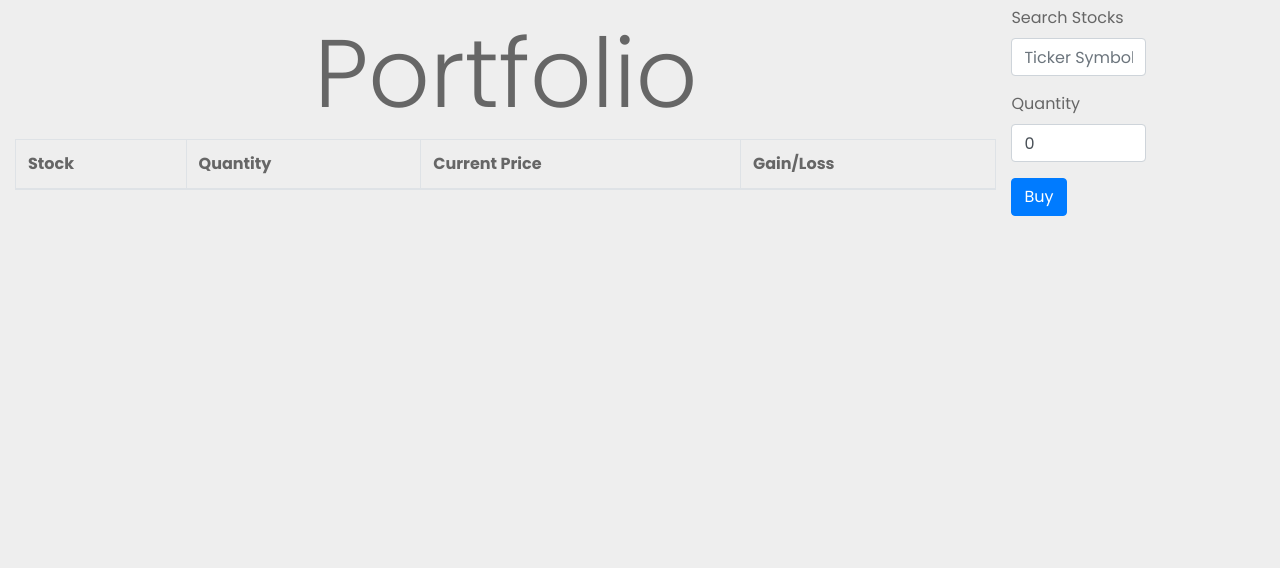
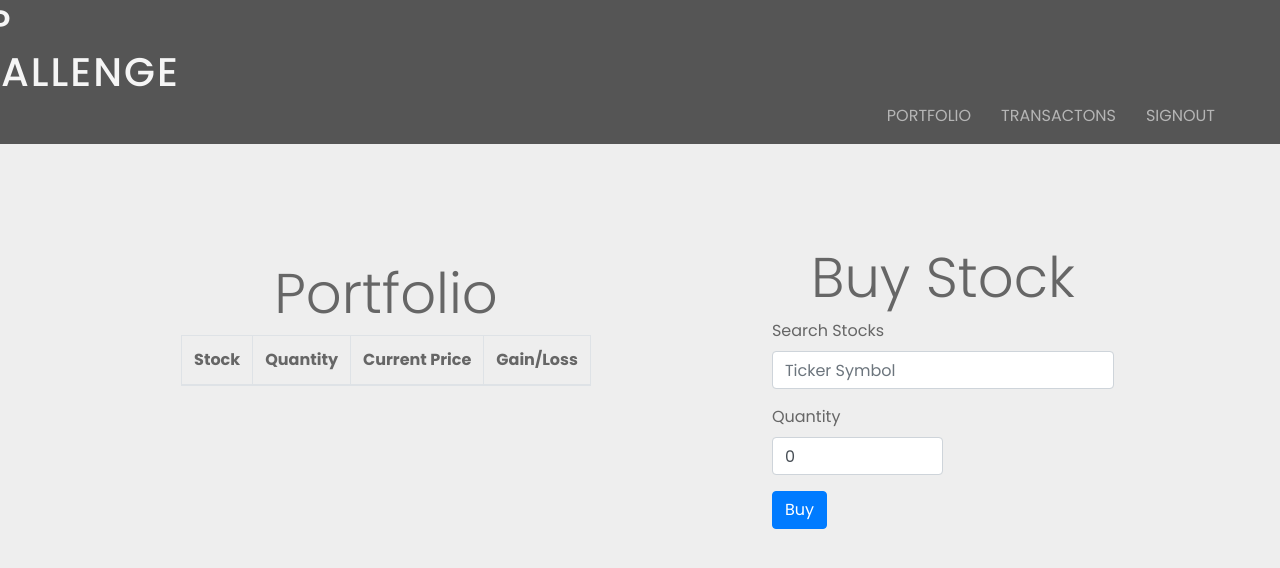
Before and after one commit to gurundoro/ttp_challenge, a React (Create React App) app in the folder ttp_frontend/: page /portfolio in a window 1280 px wide. Shown: the top 568 px of the page. Built offline with nearby package versions, Linux system fonts and the light colour scheme; no server answers.

Commit message:
signout and portfolio page styling

```diff
--- a/ttp_frontend/src/App.css
+++ b/ttp_frontend/src/App.css
@@ -1,23 +1,124 @@
-/* .App {
-    text-align: center;
-    height: 100%;
-    width: 100%;
-    background-size: cover;
-    background-attachment: scroll;
-    background-position: center;
-    position: relative;
+@import url('https://fonts.googleapis.com/css?family=Poppins:100,200,300,400,500,600,700,800,900');
+body{
+  font-family: 'Poppins', sans-serif;
+  font-size: 16px;
+  background: #eee;
+  color:#666;
+}
+.login-container{
+  height: 100vh;
+  width: 100%;
+}
+.login-form{
+  margin: auto;
+  width: 370px;
+  padding: 15px;
+  max-width: 100%;
+}
+.login-form .form-control{
+  font-size: 15px;
+  min-height: 48px;
+  font-weight: 500;
+}
+.login-form a{
+  text-decoration: none;
+  color:#666;
+}
+.login-form a:hover{
+  color:#B8B8B8;
+}
+.forgot-link{
+  font-size: 13px;
+}
+
+.form-control:focus{
+  border-color:#B8B8B8;
+  box-shadow: 0 0 0 0.2rem rgba(114,61,190,.25);
+}
+.btn-custom{
+  background: #B8B8B8;
+  border-color:#B8B8B8;
+  color:#fff;
+  font-size: 15px;
+  font-weight: 600;
+  min-height: 48px;
+}
+.btn-custom:focus,
+.btn-custom:hover,
+.btn-custom:active,
+.btn-custom:active:focus{
+  background: #555;
+  border-color: #555;
+  color:#fff;
+}
+.btn-custom:focus{
+  box-shadow: 0 0 0 0.2rem rgba(114,61,190,.25);
+}
+
+/* * {
+    padding: 0;
+    box-sizing: border-box;
+    margin: 0;
+    font-family: -apple-system, BlinkMacSystemFont, "Segoe UI", "Roboto", "Oxygen", "Ubuntu", "Cantarell", "Fira Sans", "Droid Sans", "Helvetica Neue", sans-serif;
+    -webkit-font-smoothing: antialiased;
+    -moz-osx-font-smoothing: grayscale
+} */
+
+/* code {
+    font-family: source-code-pro, Menlo, Monaco, Consolas, "Courier New", monospace
+} */
+
+nav {
+    min-height: 70px;
+    background: #555;
+    color: #f5f5f5;
+    overflow: hidden;
     display: flex;
+    justify-content: flex-end;
     align-items: center;
-    overflow: auto;
-  }
+    flex-wrap: wrap
+}
 
-  .overlay{
-    position: absolute;
-    top: 0;
-    left: 0;
-    width: 100%;
-    height: 100%;
-    z-index: 10;
-    background-color: rgba(0,0,0,0.4);
-    overflow: auto;
-  } */
+.logo {
+    margin-right: 1100px;
+    text-transform: uppercase;
+    letter-spacing: 2px;
+}
+
+nav ul {
+    list-style: none;
+    margin-right: 50px
+}
+
+nav ul li {
+    display: inline-block
+}
+
+nav ul li a {
+    text-decoration: none;
+    color: #f5f5f5;
+    text-transform: uppercase;
+    opacity: .6;
+    padding: 0 15px
+}
+
+nav ul li a:hover {
+    opacity: 1
+}
+
+.p-container{
+  height:100vh;
+  width: 100vw;
+  display: flex;
+  justify-content: space-evenly;
+  align-items:
+}
+
+.buy-container{
+  margin-top: 100px;
+
+}
+
+.portfolio-container{
+  margin-top: 100px;
+}
--- a/ttp_frontend/src/App.js
+++ b/ttp_frontend/src/App.js
@@ -3,6 +3,7 @@ import { Switch, Route, withRouter } from 'react-router-dom'
 import Transactions from './Components/Tables/Transactions'
 import PortfolioContainer from './Containers/PortfolioContainer'
 import LoginSignUpContainer from './Containers/LoginSignUpContainer';
+import Navbar from './Components/Navbar/Navbar'
 import './App.css';
 
 export class App extends Component {
@@ -37,6 +38,12 @@ export class App extends Component {
      .catch(console.error)
   }
 
+  logOut = () => {
+    localStorage.removeItem('token')
+    this.setState({user: '', transactions: []})
+    this.props.history.push('/login')
+  }
+
 
   render(){
 
@@ -45,16 +52,13 @@ export class App extends Component {
 
     return (
      <>
-     <div className='App'>
-       <div className="overlay">
+       <Navbar logOut={this.logOut} />
          <Switch>
           <Route path='/login' component= {(props) => <LoginSignUpContainer {...props} user={user} setUser={setUser} />}/>
           <Route path='/signup' component={(props) => <LoginSignUpContainer {...props} user={user} setUser={setUser} />}/>
                <Route path='/portfolio' component={(props) => <PortfolioContainer user={user} transactions={transactions} />}/>
                <Route path='/transactions' component={(props) => <Transactions user={user} transactions={transactions}    />}/>
           </Switch>
-        </div>
-      </div>
       </>
     );
   }
--- a/ttp_frontend/src/Components/Forms/BuyStock.js
+++ b/ttp_frontend/src/Components/Forms/BuyStock.js
@@ -21,11 +21,12 @@ class BuyStockForm extends Component {
         console.log(this.props)
 
         return (
-          <>
+          <div className="buy-container">
+          <h1 className="text-center display-4 style={{width: '40%'}}">Buy Stock</h1>
           <form action="" onSubmit={((e) => this.props.handleOnSubmitBuyButton(e, tickerSymbol, quantity))}>
             <div class="form-group">
                <label for="exampleInputEmail1" className="text-center">Search Stocks</label>
-               <input type="text" class="form-control" name="tickerSymbol" placeholder="Ticker Symbol" value={tickerSymbol} onChange={e => this.handleChange(e)} style={{width: '50%'}}/>
+               <input type="text" class="form-control" name="tickerSymbol" placeholder="Ticker Symbol" value={tickerSymbol} onChange={e => this.handleChange(e)} style={{width: '100%'}}/>
               <small id="emailHelp" class="form-text text-muted"></small>
             </div>
             <div class="form-group">
@@ -34,7 +35,8 @@ class BuyStockForm extends Component {
             </div>
                 <button type="submit" class="btn btn-primary">Buy</button>
           </form>
-          </>
+          </div>
+
         )
 
 
--- a/ttp_frontend/src/Components/Navbar/NavBar.js
+++ b/ttp_frontend/src/Components/Navbar/NavBar.js
@@ -1,10 +1,13 @@
-
 import React from 'react'
 import {Link} from 'react-router-dom'
-import './Navbar.css'
 
-const Navbar = () => {
-    return (
+
+class Navbar extends React.Component {
+
+
+  render() {
+
+  return (
         <nav>
           <div className="logo">
             <h1>ttp Challenge</h1>
@@ -12,12 +15,14 @@ const Navbar = () => {
              <ul>
                   <li><a href="/Portfolio">Portfolio</a></li>
                   <li><a href="/Transactions">Transactons</a></li>
-                  <li><a href="/Signout">Signout</a></li>
+                  <li><a href="/login">Signout</a></li>
              </ul>
         </nav>
 
     )
 
-  };
+  }
+
+};
 
   export default Navbar;
--- a/ttp_frontend/src/Components/Navbar/Navbar.css
+++ /dev/null
@@ -1,50 +0,0 @@
-* {
-    padding: 0;
-    box-sizing: border-box;
-    margin: 0;
-    font-family: -apple-system, BlinkMacSystemFont, "Segoe UI", "Roboto", "Oxygen", "Ubuntu", "Cantarell", "Fira Sans", "Droid Sans", "Helvetica Neue", sans-serif;
-    -webkit-font-smoothing: antialiased;
-    -moz-osx-font-smoothing: grayscale
-}
-
-code {
-    font-family: source-code-pro, Menlo, Monaco, Consolas, "Courier New", monospace
-}
-
-nav {
-    min-height: 70px;
-    background: #555;
-    color: #f5f5f5;
-    overflow: hidden;
-    display: flex;
-    justify-content: flex-end;
-    align-items: center;
-    flex-wrap: wrap
-}
-
-.logo {
-    margin-right: 1200px;
-    text-transform: uppercase;
-    letter-spacing: 2px;
-}
-
-nav ul {
-    list-style: none;
-    margin-right: 50px
-}
-
-nav ul li {
-    display: inline-block
-}
-
-nav ul li a {
-    text-decoration: none;
-    color: #f5f5f5;
-    text-transform: uppercase;
-    opacity: .6;
-    padding: 0 15px
-}
-
-nav ul li a:hover {
-    opacity: 1
-}
--- a/ttp_frontend/src/Components/Tables/Portfolio.js
+++ b/ttp_frontend/src/Components/Tables/Portfolio.js
@@ -2,8 +2,9 @@ import React from 'react'
 
 const Portfolio = () => {
     return (
+        <div className="portfolio-container">
         <div className="container mb-3 mt-3">
-        <h1 className="text-center display-1 style={{width: '40%'}}">Portfolio</h1>
+        <h1 className="text-center display-4 style={{width: '40%'}}">Portfolio</h1>
         <table className="table thead-dark table-bordered">
             <thead>
                 <tr>
@@ -18,6 +19,7 @@ const Portfolio = () => {
             </tbody>
         </table>
     </div>
+    </div>
     )
 }
 
--- a/ttp_frontend/src/Containers/PortfolioContainer.js
+++ b/ttp_frontend/src/Containers/PortfolioContainer.js
@@ -1,6 +1,7 @@
 import React, { Component } from 'react'
 import Portfolio from '../Components/Tables/Portfolio'
 import BuyStockForm from '../Components/Forms/BuyStock'
+
 
 
 class PortfolioContainer extends Component {
@@ -62,7 +63,7 @@ class PortfolioContainer extends Component {
       console.log(this.props)
         return (
             <>
-            <div className="d-flex justify-content-around align-items-center">
+            <div className="p-container">
                <Portfolio />
                <BuyStockForm handleOnSubmitBuyButton={this.handleOnSubmitBuyButton} user={this.props.user}/>
             </div>
```
